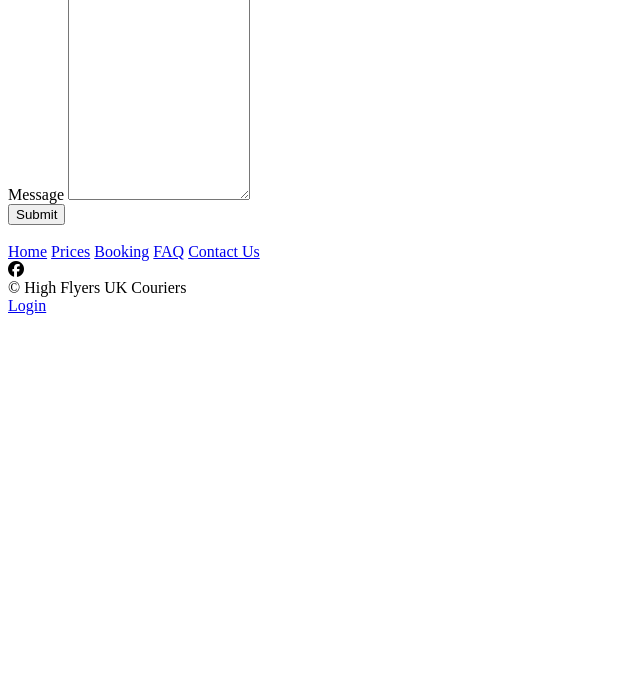
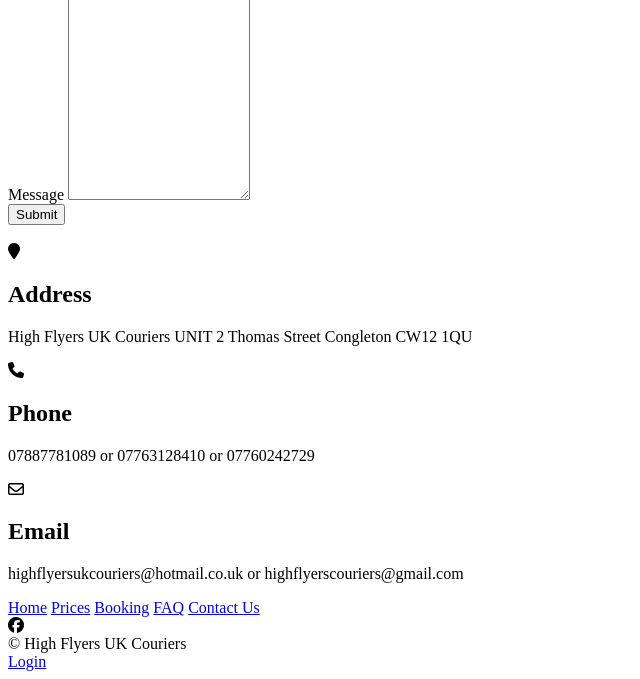
Before and after one commit to JJ38/HighFlyersUkCouriers, a PHP site: template private/app/templates/NewContactUs.twig in a window 1280 px wide. Shown: the part 242-921 px from the top of the page, without its empty margins (0-640 px from the left). Before the commit the page ends 557 px from the top, so only its background shows below. Run offline with PHP 8.4, Linux system fonts and the light colour scheme; the template is opened without the code that fills it, so the values that code supplies are empty; some libraries are stand-ins or nearby versions.

Commit message:
finished contact us page front end for 1080p

```diff
--- a/private/app/templates/Footer.twig
+++ b/private/app/templates/Footer.twig
@@ -1,9 +1,9 @@
 <footer>
   <div class="footerlinkswrapper">
-    <a class="footerlinks" href="/HighFlyersUkCouriers/public/home">Home</a>
+    <a class="footerlinks" href="/HighFlyersUkCouriers/public/">Home</a>
     <a class="footerlinks" href="/HighFlyersUkCouriers/public/prices">Prices</a>
     <a class="footerlinks" href="/HighFlyersUkCouriers/public/bookings">Booking</a>
-    <a class="footerlinks" href="/HighFlyersUkCouriers/public/F-A-Q">FAQ</a>
+    <a class="footerlinks" href="/HighFlyersUkCouriers/public/f-a-q">FAQ</a>
     <a class="footerlinks" href="/HighFlyersUkCouriers/public/contact-us">Contact Us</a>
   </div>
   <div class="facebookicon">
--- a/private/app/templates/NewContactUs.twig
+++ b/private/app/templates/NewContactUs.twig
@@ -35,6 +35,52 @@
             <div class="googlemapsimagewrapper">
               <img id="googlemapsimage" data-src="https://maps.googleapis.com/maps/api/staticmap?channel=mws-visit&amp;language=en_GB&amp;center=53.1655728%2C-2.2041472999999&amp;zoom=14&amp;size=760x400&amp;maptype=roadmap&amp;client=gme-11internet&amp;markers=53.165573,-2.204147&amp;signature=Q2bVxN5oN6gemzS8vBUAFoUUpQo=" src="https://maps.googleapis.com/maps/api/staticmap?channel=mws-visit&amp;language=en_GB&amp;center=53.1655728%2C-2.2041472999999&amp;zoom=14&amp;size=760x400&amp;maptype=roadmap&amp;client=gme-11internet&amp;markers=53.165573,-2.204147&amp;signature=Q2bVxN5oN6gemzS8vBUAFoUUpQo=" alt="">
             </div>
+            <div class="contactinfowrapper">
+              <div class="addressandphonenumberwrapper">
+                <div class="addresscontainer infocontainer">
+                  <div class="icontitlecontainer">
+                    <i class="fa-solid fa-location-pin"></i>
+                    <h2>
+                      Address
+                    </h2>
+                  </div>
+                  <p>
+                    High Flyers UK Couriers
+                    UNIT 2
+                    Thomas Street
+                    Congleton
+                    CW12 1QU
+                  </p>
+                </div>
+                <div class="phonenumbercontainer infocontainer">
+                  <div class="icontitlecontainer">
+                    <i class="fa-solid fa-phone icon"></i>
+                    <h2>
+                      Phone
+                    </h2>
+                  </div>
+                  <p>
+                    07887781089 or
+                    07763128410 or
+                    07760242729
+                  </p>
+                </div>
+              </div>
+              <div class="emailwrapper infocontainer">
+                <div class="icontitlecontainer">
+                  <i class="fa-regular fa-envelope"></i>
+                  <h2>
+                    Email
+                  </h2>
+                </div>
+                <p>
+                  highflyersukcouriers@hotmail.co.uk
+                  or
+                  highflyerscouriers@gmail.com
+
+                </p>
+              </div>
+            </div>
           </div>
         </div>
       {% include 'Footer.twig' %}
--- a/private/app/templates/NewFAQ.twig
+++ b/private/app/templates/NewFAQ.twig
@@ -39,7 +39,7 @@
           </div>
 
           <div class="faqsectionswrapper">
-            <div class="faqsectionname">
+            <div class="faqsectionname" id="general">
               General
             </div>
 
@@ -94,7 +94,7 @@
             </div>
 
 
-            <div class="faqsectionname">
+            <div class="faqsectionname" id="pricing">
               Pricing
             </div>
 
@@ -149,7 +149,7 @@
             </div>
 
 
-            <div class="faqsectionname">
+            <div class="faqsectionname" id="delivery">
             Delivery
             </div>
 
--- a/public/css/NewFAQ.css
+++ b/public/css/NewFAQ.css
@@ -87,6 +87,7 @@
   margin: 75px 0;
   width: 100%;
 
+
 }
 
 div.faqsectionname{
@@ -105,6 +106,8 @@
   background-color: white;
   box-shadow: 0px 0px 18px -8px #000000;
   border-radius: 16px;
+  overflow-y: hidden;
+  overflow-x: hidden;
 }
 
 
```
Also changed, not shown: public/css/NewContactUs.css (+58 -2 lines), 1 other file.
